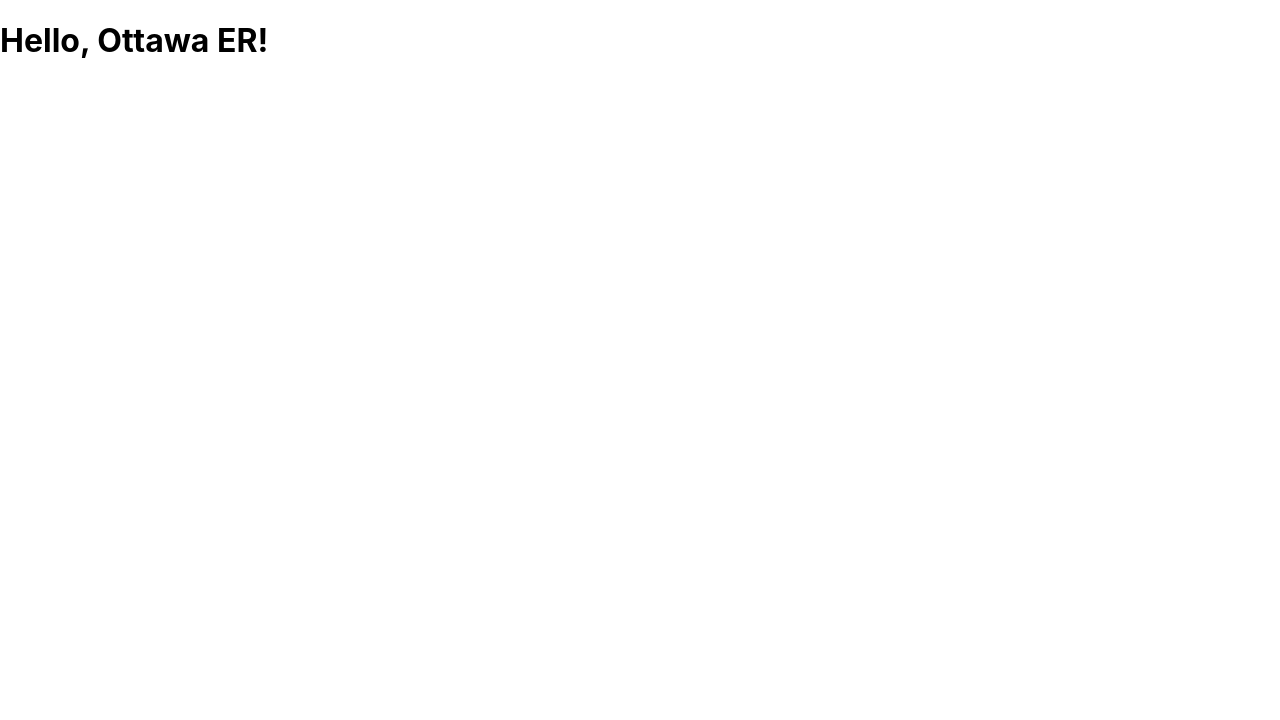
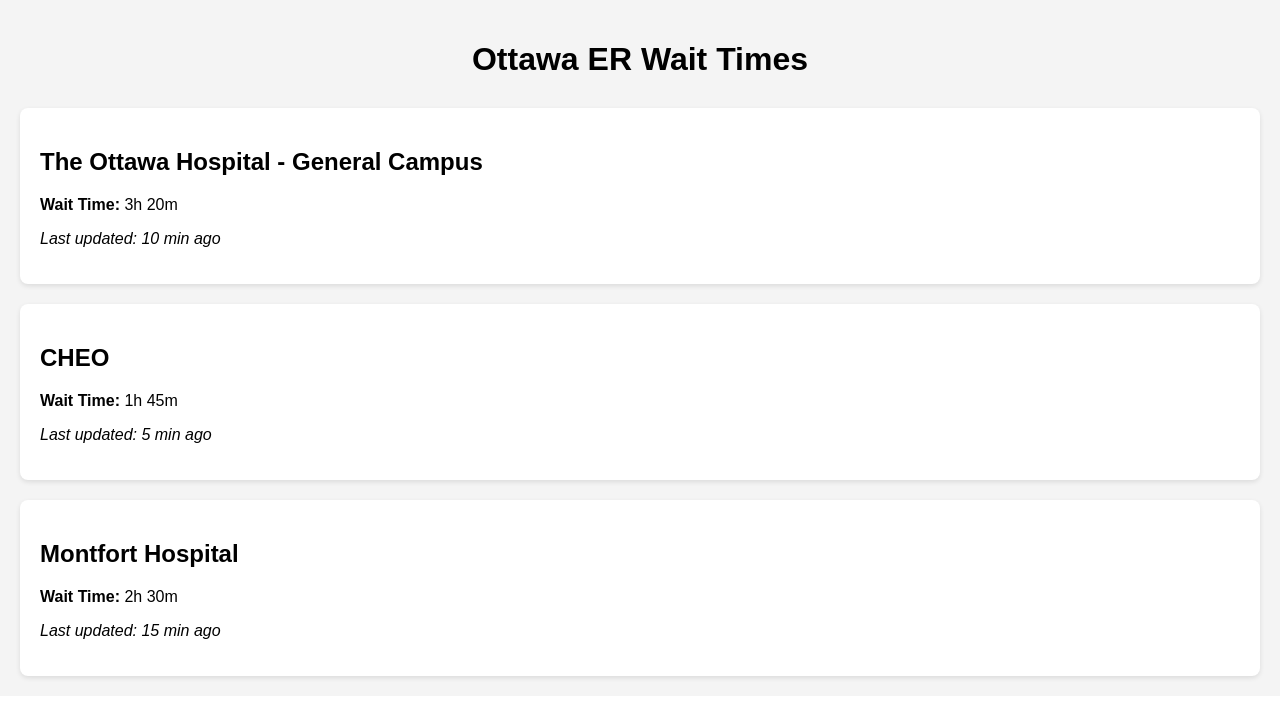
Before and after one commit to Nealraisingh/ottawa-er-frontend, a React (Create React App) app: page / in a window 1280 px wide. Shown: the top 720 px of the page. Built offline with nearby package versions, Linux system fonts and the light colour scheme.

Commit message:
Update UI for ER wait times

```diff
--- a/src/App.css
+++ b/src/App.css
@@ -1,38 +1,22 @@
-.App {
-  text-align: center;
+.app {
+  font-family: Arial, sans-serif;
+  padding: 20px;
+  background: #f4f4f4;
 }
 
-.App-logo {
-  height: 40vmin;
-  pointer-events: none;
+header {
+  text-align: center;
+  margin-bottom: 30px;
 }
 
-@media (prefers-reduced-motion: no-preference) {
-  .App-logo {
-    animation: App-logo-spin infinite 20s linear;
-  }
+.hospital-list {
+  display: grid;
+  gap: 20px;
 }
 
-.App-header {
-  background-color: #282c34;
-  min-height: 100vh;
-  display: flex;
-  flex-direction: column;
-  align-items: center;
-  justify-content: center;
-  font-size: calc(10px + 2vmin);
-  color: white;
+.hospital-card {
+  background: white;
+  padding: 20px;
+  border-radius: 8px;
+  box-shadow: 0px 2px 5px rgba(0,0,0,0.1);
 }
-
-.App-link {
-  color: #61dafb;
-}
-
-@keyframes App-logo-spin {
-  from {
-    transform: rotate(0deg);
-  }
-  to {
-    transform: rotate(360deg);
-  }
-}
--- a/src/App.js
+++ b/src/App.js
@@ -1,9 +1,27 @@
 import React from 'react';
+import './App.css';
+
+const hospitals = [
+  { name: "The Ottawa Hospital - General Campus", waitTime: "3h 20m", updated: "10 min ago" },
+  { name: "CHEO", waitTime: "1h 45m", updated: "5 min ago" },
+  { name: "Montfort Hospital", waitTime: "2h 30m", updated: "15 min ago" },
+];
 
 function App() {
   return (
-    <div>
-      <h1>Hello, Ottawa ER!</h1>
+    <div className="app">
+      <header>
+        <h1>Ottawa ER Wait Times</h1>
+      </header>
+      <div className="hospital-list">
+        {hospitals.map((hospital, index) => (
+          <div key={index} className="hospital-card">
+            <h2>{hospital.name}</h2>
+            <p><strong>Wait Time:</strong> {hospital.waitTime}</p>
+            <p><em>Last updated: {hospital.updated}</em></p>
+          </div>
+        ))}
+      </div>
     </div>
   );
 }
```
